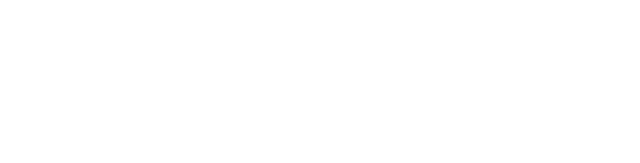
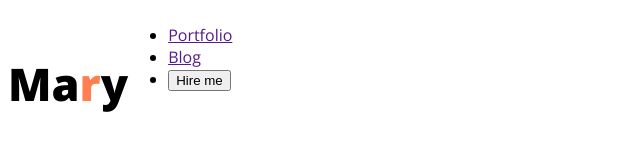
Before and after one commit to Rakib4447/web-developer-portfolio, a plain HTML site: page index.html in a window 1280 px wide. Shown: the whole page, without its empty margins (0-640 px from the left). Drawn offline with nearby package versions, Linux system fonts and the light colour scheme.

Commit message:
added nav bar

```diff
--- a/index.html
+++ b/index.html
@@ -4,10 +4,21 @@
     <meta charset="UTF-8">
     <meta name="viewport" content="width=device-width, initial-scale=1.0">
     <title>Web developer portfolio</title>
+    <link rel="preconnect" href="https://fonts.googleapis.com">
+<link rel="preconnect" href="https://fonts.gstatic.com" crossorigin>
+<link href="https://fonts.googleapis.com/css2?family=Open+Sans:ital,wght@0,300..800;1,300..800&display=swap" rel="stylesheet">
+    <link rel="stylesheet" href="styles/Blog.css">
 </head>
-<body>
+<body class="open_sans_normal">
     <header>
-
+        <nav>
+            <h3 class="nav_title">Ma<span class="text_primery">r</span>y</h3>
+            <ul>
+               <li><a href="">Portfolio</a></li>
+               <li><a href="">Blog</a></li>
+               <li><a href=""><button>Hire me</button></a></li>
+            </ul>
+        </nav>
     </header>
     <main>
 
--- /dev/null
+++ b/styles/Blog.css
@@ -0,0 +1,23 @@
+
+.open_sans_normal {
+  font-family: "Open Sans", sans-serif;
+  font-optical-sizing: auto;
+  font-style: normal;
+  font-variation-settings:
+    "wdth" 100;
+}
+
+
+/* nav style */
+
+nav{
+    display: flex;
+}
+.nav_title{
+    font-weight: 800;
+    font-size: 45px;
+}
+/* share style */
+.text_primery{
+    color: coral;
+}
```
Also changed, not shown: blog.css (deleted).
